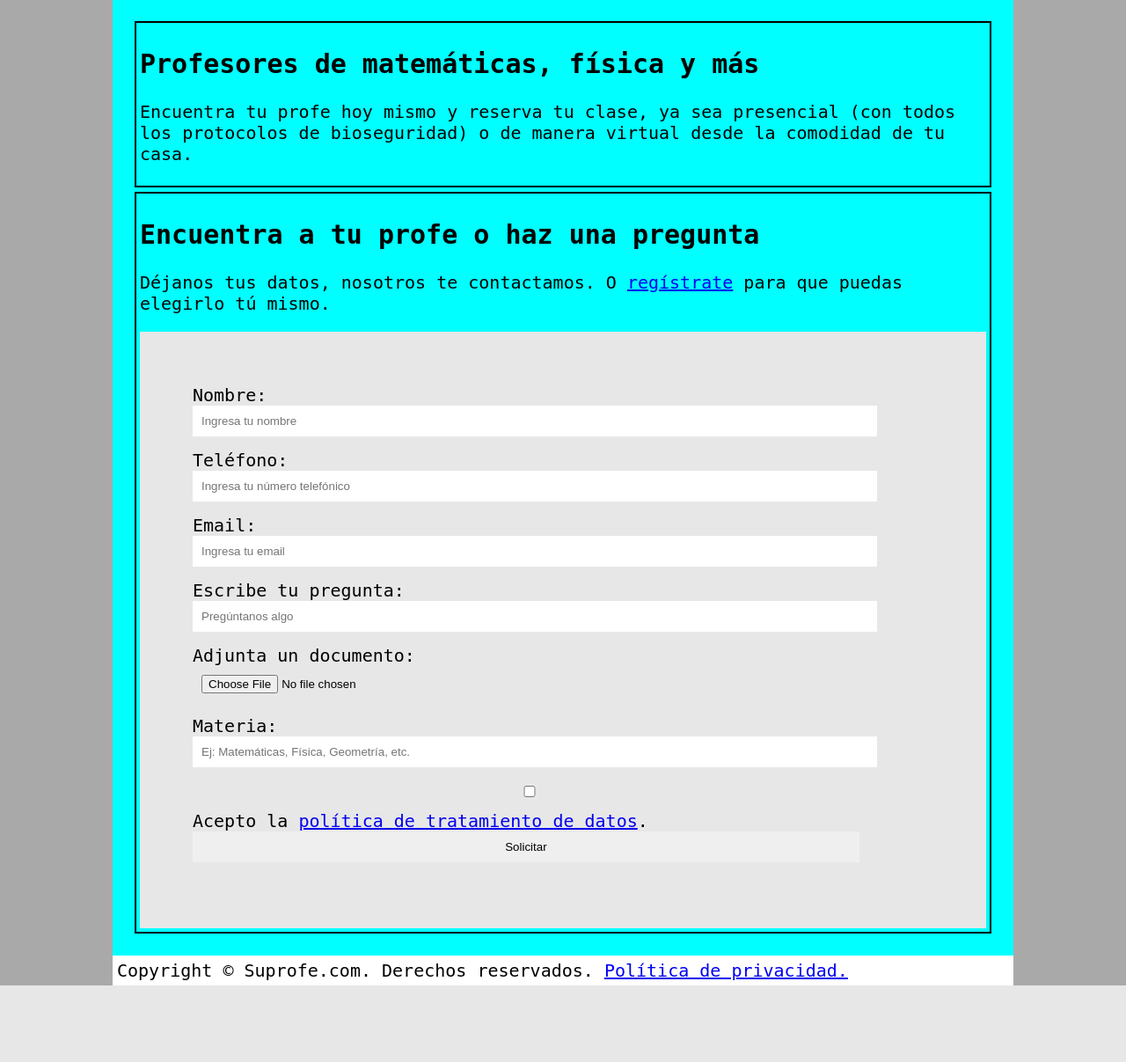
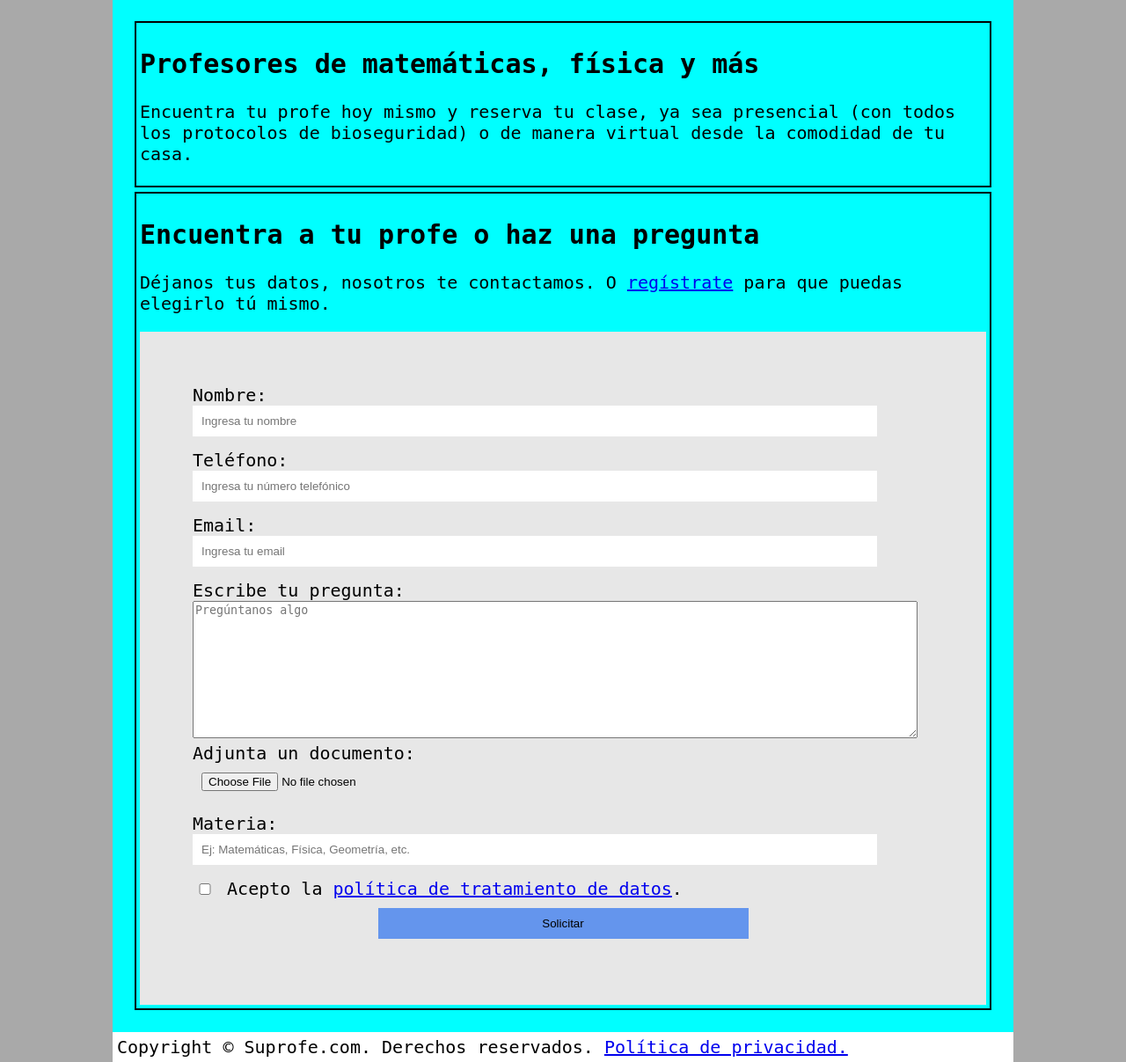
Before and after one commit to jdpc-hub/suprofe, a PHP site: page /vista/html/inicio.html in a window 1280 px wide. Shown: the part 140-1347 px from the top of the page at 88% size. Before the commit the page ends 1260 px from the top, so only its background shows below. Run offline with PHP 8.4, Linux system fonts and the light colour scheme.

Commit message:
Se agrega estilo a los botones submit de los formularios y se pone un textarea en la página de inicio.

```diff
--- a/vista/css/style.css
+++ b/vista/css/style.css
@@ -48,6 +48,15 @@ form input {
     padding: 10px;
     border: none;
 }
+form input[type="checkbox"] {
+    width: 20px;
+}
+form input[type="submit"] {
+    width: 50%;
+    background-color: cornflowerblue;
+    margin-left: 25%;
+    margin-right: 25%;
+}
 footer {
     background-color: white;
     padding: 5px;
--- a/vista/html/inicio.html
+++ b/vista/html/inicio.html
@@ -50,7 +50,7 @@
                 <label for="pregunta">
                     <span>Escribe tu pregunta:</span>
                     <br>
-                    <input type="text" id="pregunta" placeholder="Pregúntanos algo">
+                    <textarea name="pregunta" id="pregunta" cols="100" rows="10" placeholder="Pregúntanos algo"></textarea>
                 </label>
                 <br>
                 <label for="archivo">
```
